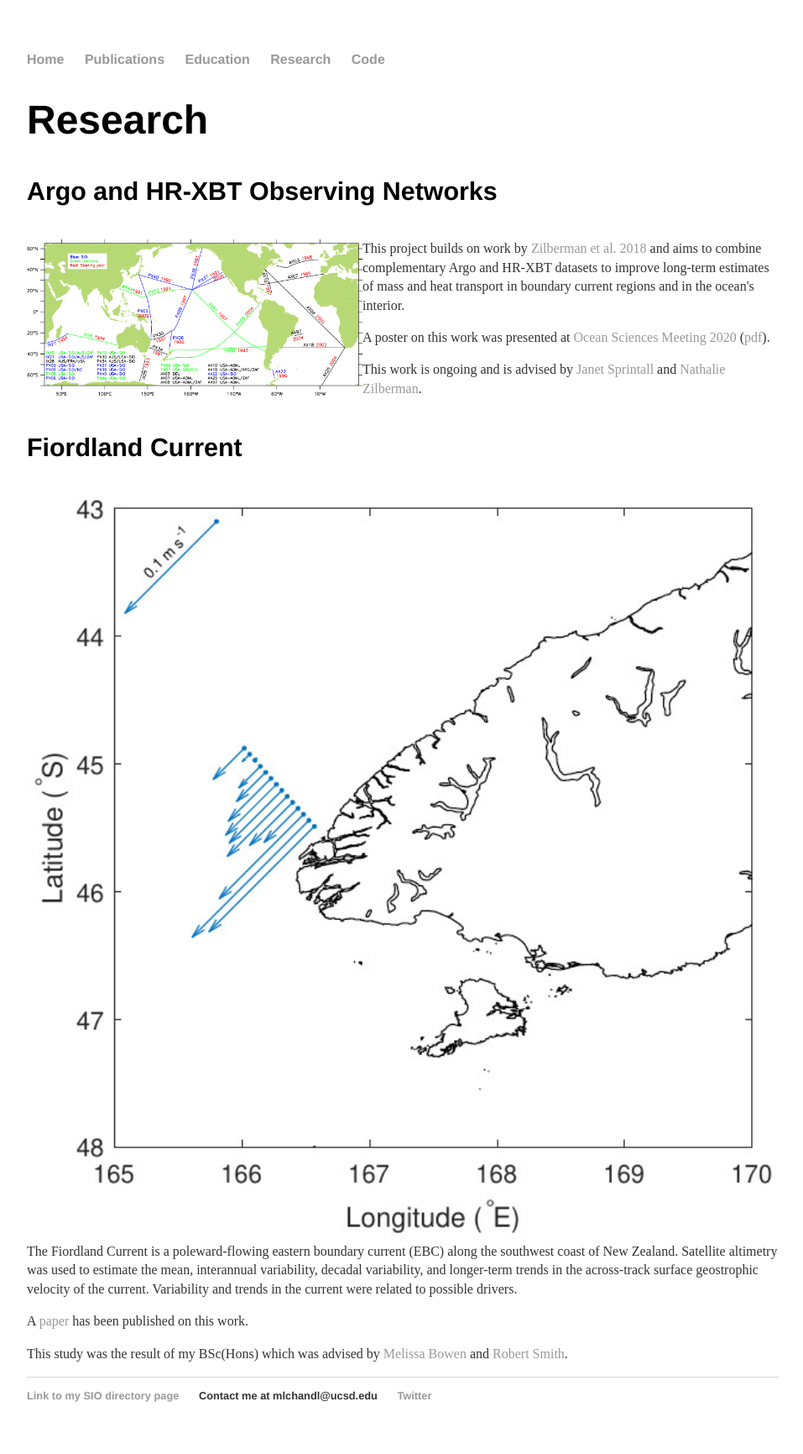
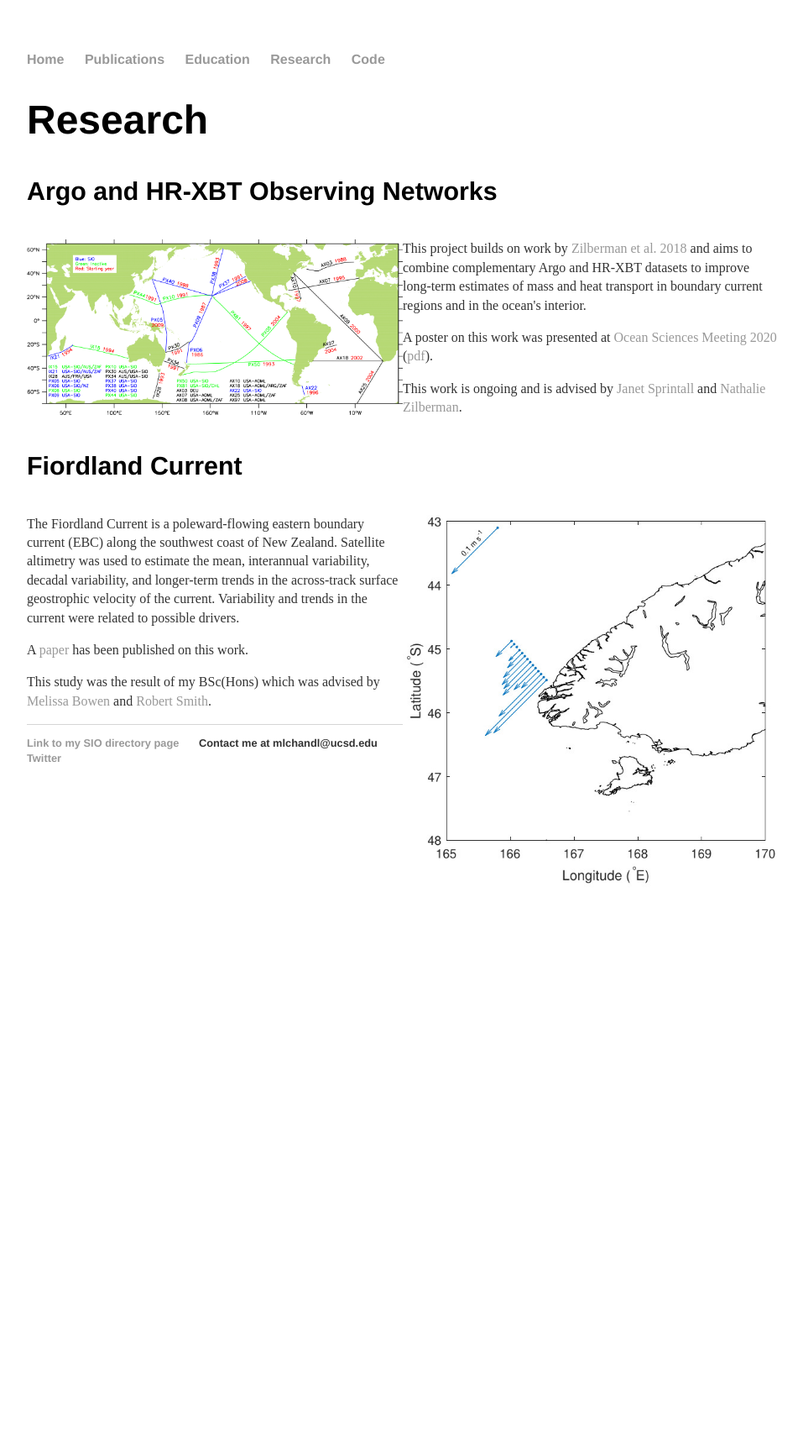
Before and after one commit to mlchandler/mlchandler.github.io, a Jekyll site: the page built from research/index.html, in a window 1280 px wide. Shown: the whole page at 84% size, without its empty margins (160-1117 px from the left). Built offline with Jekyll 4.4.1, drawn with Linux system fonts in a browser that asks for light colours; after the commit the page ends 1057 px from its top, so only the background shows below that.

Commit message:
Update index.html

```diff
--- a/research/index.html
+++ b/research/index.html
@@ -8,7 +8,7 @@
 <h1>Research</h1>
 <h4>Argo and HR-XBT Observing Networks</h4>
 
-<img src="hrglobal-hist-sio.gif" style="width:400px" align="left" >
+<img src="hrglobal-hist-sio.gif" style="width:50%" align="left" >
 
 <p>
 This project builds on work by <a href="https://journals.ametsoc.org/doi/full/10.1175/JTECH-D-17-0153.1">Zilberman et al. 2018</a> and aims to combine complementary Argo and HR-XBT datasets to improve long-term estimates of mass and heat transport in boundary current regions and in the ocean's interior.
@@ -26,7 +26,7 @@
 
 <h4>Fiordland Current</h4>
 
-<img src="south_current.jpg" style="width:100%" align="right" >
+<img src="south_current.jpg" style="width:50%" align="right" >
 
 <p>
 The Fiordland Current is a poleward-flowing eastern boundary current (EBC) along the southwest coast of New Zealand. Satellite altimetry was used to estimate the mean, interannual variability, decadal variability, and longer-term trends in the across-track surface geostrophic velocity of the current. Variability and trends in the current were related to possible drivers.
```
